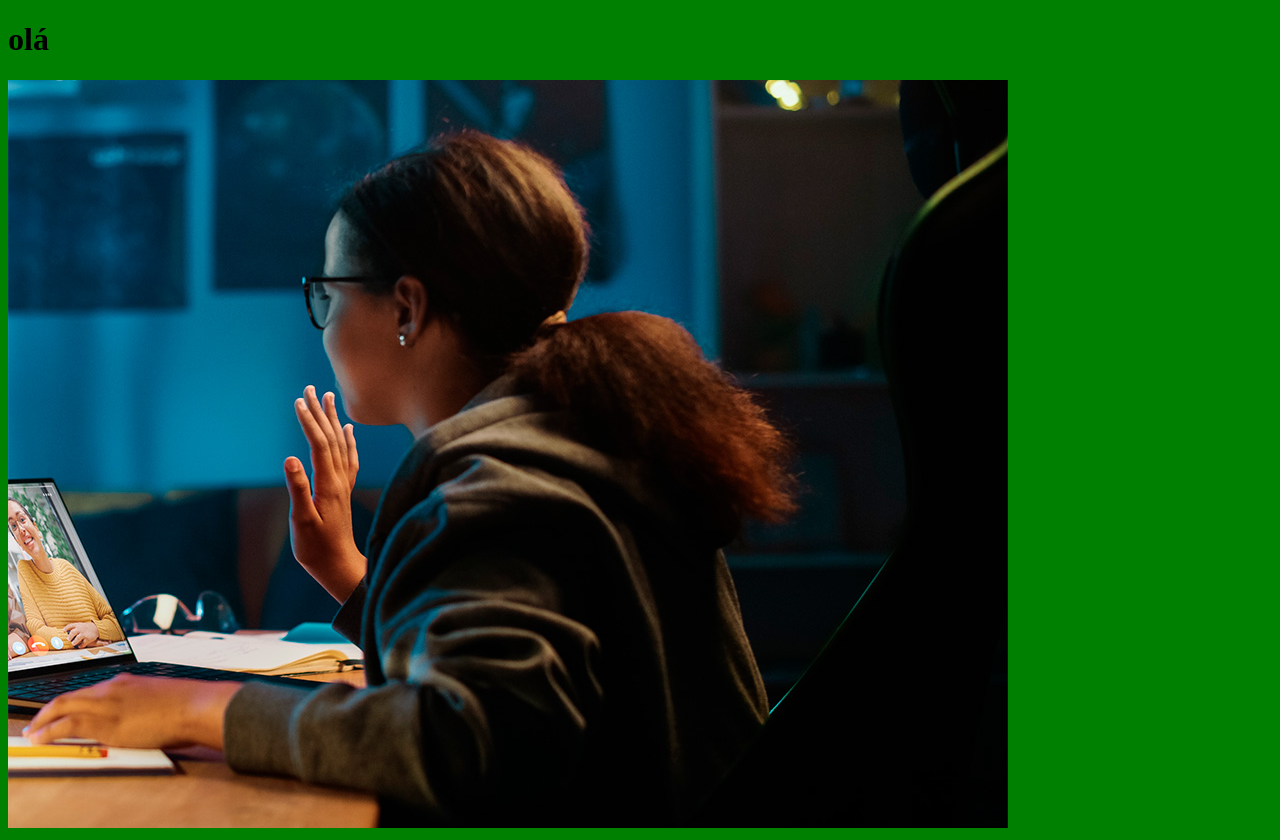
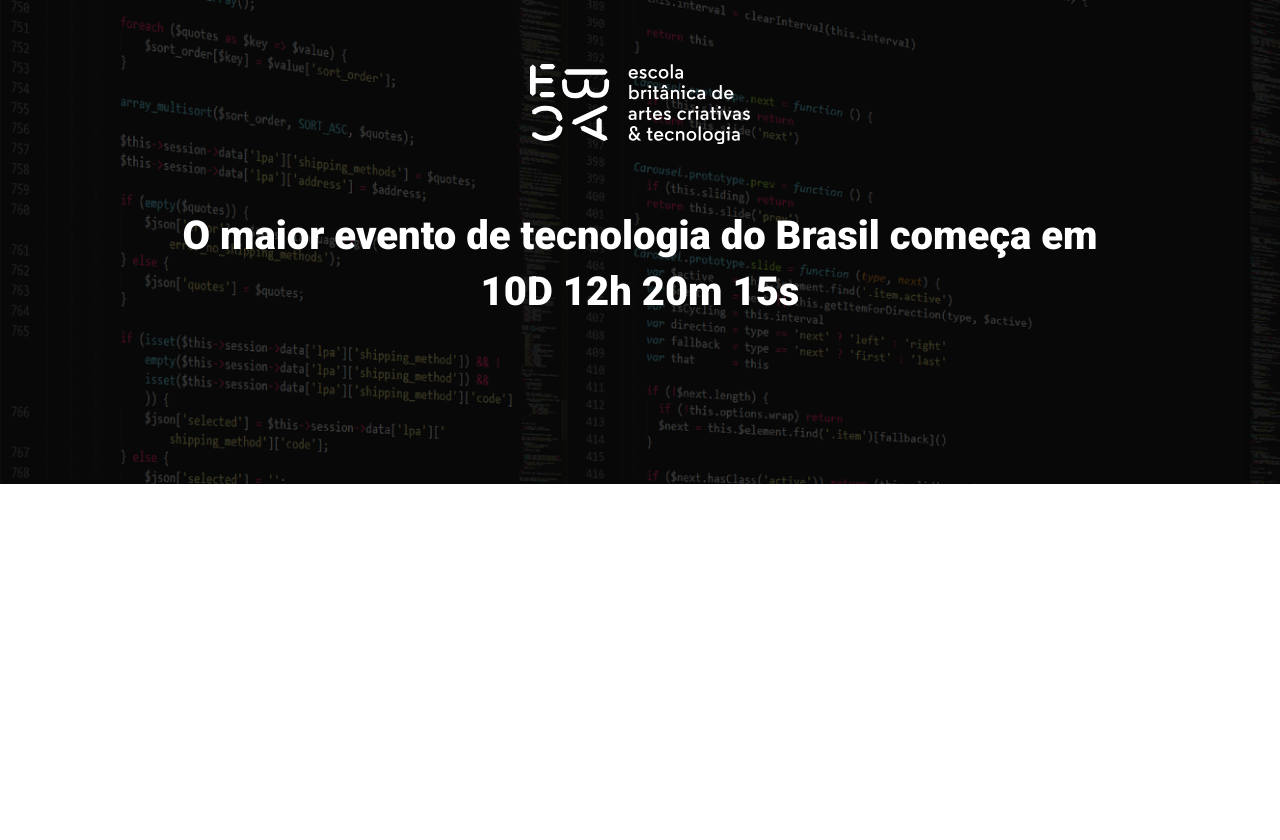
Before and after one commit to LucasVoyager/Ebac_tech_talks, a website built with Parcel: page src/index.html in a window 1280 px wide. After the commit the page ends 800 px from the top, so only its background shows below. Built offline with nearby package versions, Linux system fonts and the light colour scheme.

Commit message:
criando o hero

```diff
--- a/package.json
+++ b/package.json
@@ -4,7 +4,7 @@
   "description": "",
   "main": "index.js",
   "scripts": {
-    "dev": "parcel src/index.html src/styles/main.scss src/scripts/main.js",
+    "dev": "parcel src/index.html",
     "test": "echo \"Error: no test specified\" && exit 1"
   },
   "keywords": [],
--- a/src/index.html
+++ b/src/index.html
@@ -4,11 +4,20 @@
     <meta charset="UTF-8">
     <meta name="viewport" content="width=device-width, initial-scale=1.0">
     <title>Ebac Tech Talks</title>
+    <link rel="preconnect" href="https://fonts.googleapis.com">
+    <link rel="preconnect" href="https://fonts.gstatic.com" crossorigin>
+    <link href="https://fonts.googleapis.com/css2?family=Roboto:wght@400;700;900&display=swap" rel="stylesheet">
     <link rel="stylesheet" href="styles/main.scss">
 </head>
 <body>
-    <h1>olá</h1>
-    <img src="./images/backend.png" alt="">
+    <header class="hero">
+        <div class="container">
+            <img class="hero__logo" src="./images/ebac_logo.svg" alt="Ebac">
+            <p class="hero__text">
+                O maior evento de tecnologia do Brasil começa em 10D 12h 20m 15s
+            </p>
+        </div>
+    </header>
     <script src="scripts/main.js"></script>
 </body>
 </html>
--- /dev/null
+++ b/src/styles/_hero.scss
@@ -0,0 +1,52 @@
+.hero {
+    padding-top: 64px;
+    padding-bottom: 100px;
+    background-image: url(../images/fundo.png);
+    background-repeat: no-repeat;
+    background-size: cover;
+    position: relative;
+
+    .container {
+        position: relative;
+    }
+
+    &::before {
+        position: absolute;
+        top: 0;
+        left: 0;
+        width: 100%;
+        height: 100%;
+        background-color: #000;
+        content: '';
+        opacity: .7;
+    }
+
+    &__text {
+        margin-top: 64px;
+        margin-bottom: 64px;
+        font-size: 40px;
+        line-height: 56px;
+        font-weight: 800;
+        text-align: center;
+    }
+
+    &__logo {
+        margin: 0 auto;
+        height: 80px;
+        display: block;
+    }
+
+    @media (max-width: 640px) {
+        padding: 40px 0;
+
+        &__logo {
+            height: 40px;
+        }
+
+        &__text {
+            font-size: 22px;
+            line-height: 24px;
+            margin: 24px 0;
+        }
+    }
+}
--- a/src/styles/main.scss
+++ b/src/styles/main.scss
@@ -1,3 +1,25 @@
-body {
-    background-color: green;
+@use 'hero';
+
+
+
+* {
+    margin: 0;
+    padding: 0;
+    box-sizing: border-box;
+    font-family: Roboto, sans-serif;
+    color: #fff;
 }
+
+.container {
+    max-width: 960px;
+    width: 100%;
+    margin: 0 auto;
+
+    @media (max-width: 640px) {
+        max-width: 80%;
+    }
+
+    @media (max-width: 1024px) {
+        max-width: 90%;
+    }
+}
```
